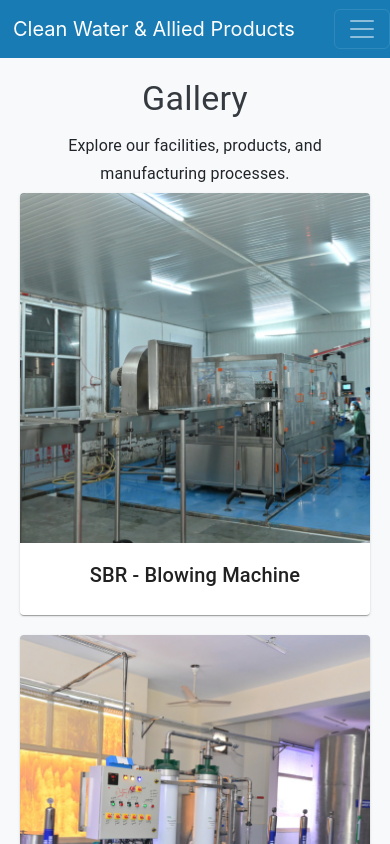
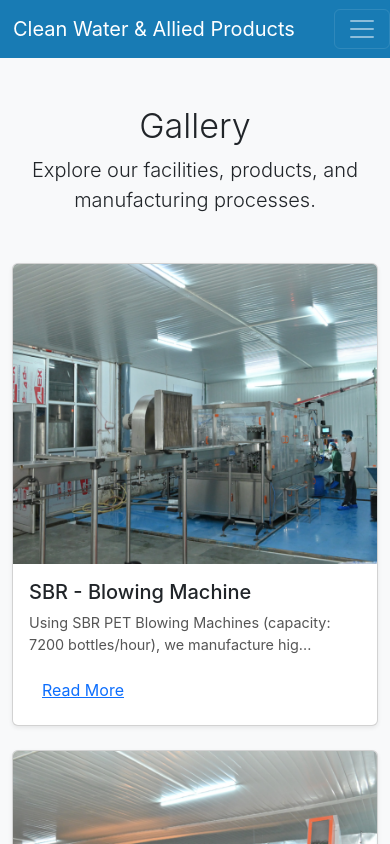
Before and after one commit to Abidimam7/water, a React (Create React App) app: page /gallery in a window 390 px wide. Shown: the top 844 px of the page. Built offline with nearby package versions, Linux system fonts and the light colour scheme.

Commit message:
first commit

```diff
--- a/package.json
+++ b/package.json
@@ -8,6 +8,7 @@
     "@mui/material": "^7.0.1",
     "@react-pdf-viewer/core": "^3.12.0",
     "@react-pdf-viewer/default-layout": "^3.12.0",
+    "animate.css": "^4.1.1",
     "aos": "^2.3.4",
     "axios": "^1.7.9",
     "bootstrap": "^5.3.3",
--- a/src/components/Gallery.css
+++ b/src/components/Gallery.css
@@ -1,59 +1,36 @@
-.gallery-container {
-    max-width: 1200px;  /* Limits the width for larger screens */
-    margin: 0 auto;     /* Centers the container */
-    padding: 20px;
-    text-align: center;
-  }
+/* Add extra gap below the header for a cleaner layout */
+.header-spacing {
+  margin-bottom: 3rem;
+}
 
-  .gallery-grid {
-    display: grid;
-    grid-template-columns: repeat(4, 1fr); /* 4 columns on large screens */
-    gap: 20px;
-    justify-items: center;
-  }
+.gallery-card {
+  transition: transform 0.3s ease, box-shadow 0.3s ease;
+}
 
-  /* Responsive breakpoints */
-  @media (max-width: 1024px) {
-    .gallery-grid {
-      grid-template-columns: repeat(3, 1fr);
-    }
-  }
+.gallery-card:hover {
+  transform: scale(1.03);
+  box-shadow: 0 8px 16px rgba(0,0,0,0.2);
+}
 
-  @media (max-width: 768px) {
-    .gallery-grid {
-      grid-template-columns: repeat(2, 1fr);
-    }
-  }
+.gallery-img {
+  height: 300px; /* Increased height for a larger image display */
+  object-fit: cover;
+  cursor: pointer;
+  transition: transform 0.3s ease;
+}
 
-  @media (max-width: 480px) {
-    .gallery-grid {
-      grid-template-columns: 1fr;
-    }
-  }
+.gallery-img:hover {
+  transform: scale(1.05);
+}
 
-  .gallery-item {
-    width: 100%;
-    transition: transform 0.3s ease-in-out;
-  }
+.modal-img {
+  max-width: 100%;
+  max-height: 90vh;
+  object-fit: contain;
+}
 
-  /* Square container for images */
-  .image-box {
-    position: relative;
-    width: 100%;
-    padding-top: 100%; /* 1:1 aspect ratio */
-    overflow: hidden;
-  }
 
-  .gallery-image {
-    position: absolute;
-    top: 0;
-    left: 0;
-    width: 100%;
-    height: 100%;
-    object-fit: cover;
-    transition: transform 0.3s ease;
-  }
-
-  .gallery-image:hover {
-    transform: scale(1.1);
-  }
+.small-description {
+  font-size: 0.9rem;
+  color: #555;
+}
--- a/src/components/Gallery.js
+++ b/src/components/Gallery.js
@@ -1,98 +1,148 @@
-import React from 'react';
-import { Card, CardMedia, CardContent, Typography, Box } from '@mui/material';
+import React, { useState } from 'react';
+import { Container, Row, Col, Card, Modal, Button } from 'react-bootstrap';
+import 'bootstrap/dist/css/bootstrap.min.css';
+import 'animate.css/animate.min.css';
 import './Gallery.css';
 
 const galleryData = [
   {
     src: `${process.env.PUBLIC_URL}/26.png`,
     title: 'SBR - Blowing Machine',
-    // description: 'Brief details about Company 01.',
+    description: 'Using SBR PET Blowing Machines (capacity: 7200 bottles/hour), we manufacture high-quality bottles on-site to maintain control over the integrity and quality of our packaging. The process is fully automated and monitored to minimize human contact.',
+  },
+  {
+    src: `${process.env.PUBLIC_URL}/28.png`,
+    title: 'Soda PET Blowing Machine – CSD Line',
+    description: 'High-efficiency SBR PET Blowing Machine (7200 BPH) dedicated to producing PET bottles for carbonated soft drinks, ensuring uniformity and strength for pressure-based beverages.',
   },
   {
     src: `${process.env.PUBLIC_URL}/34.png`,
     title: 'Ultra Filter- Natural Mineral water',
-    // description: 'Brief details about Company 02.',
+    description: 'Our Ultra Filtration (UF) System, a critical part of our water purification process, manufactured by Purewatertech, has a capacity of 10 KL and removes suspended solids, bacteria, and viruses while preserving essential minerals.',
   },
   {
     src: `${process.env.PUBLIC_URL}/36.png`,
-    title: 'Company 03',
-    description: 'Brief details about Company 03.',
+    title: 'Main Entrance – Kingfisher Plant',
+    description: 'The front gate of our Clean Water & Allied Products Pvt. Ltd. facility proudly showcases our flagship brand Kingfisher Packaged Drinking Water in a green, eco-friendly setting.',
   },
   {
-    src: `${process.env.PUBLIC_URL}/37.png`,
-    title: 'Company 04',
-    description: 'Brief details about Company 04.',
+    src: `${process.env.PUBLIC_URL}/38.png`,
+    title: 'Administrative Block – Head Office',
+    description: 'The central office building of Clean Water & Allied Products Pvt. Ltd., where management, quality control, and client coordination operations take place.',
   },
   {
     src: `${process.env.PUBLIC_URL}/18.png`,
-    title: 'Company 05',
-    description: 'Brief details about Company 05.',
+    title: 'Bottle Filling & Packaging Line',
+    description: 'Our filling lines, equipped with SATJAI Bottling machines (120 BPM), are operated by trained staff maintaining strict hygiene standards and wearing protective gear for contamination-free handling.',
   },
   {
     src: `${process.env.PUBLIC_URL}/19.png`,
-    title: 'Company 06',
-    description: 'Brief details about Company 06.',
+    title: 'Jar Filling & Large Volume Handling',
+    description: 'Utilizing 20-Litre Jar Filling Machines with CIM Technology, capable of handling 400 jars per hour, to cater to bulk requirements from institutions and commercial clients.',
   },
   {
     src: `${process.env.PUBLIC_URL}/20.png`,
-    title: 'Company 07',
-    description: 'Brief details about Company 07.',
+    title: 'Automatic Rinser Filler Capper – Water Line',
+    description: 'A fully automated machine that rinses, fills, and caps water bottles in a single streamlined process ensuring hygiene and speed in packaging.',
   },
   {
-    src: `${process.env.PUBLIC_URL}/21.png`,
-    title: 'Company 08',
-    description: 'Brief details about Company 08.',
+    src: `${process.env.PUBLIC_URL}/27.png`,
+    title: 'Juice Bottling Line – Upcoming Product Section',
+    description: 'A dedicated line for the upcoming Himalayan Clean Juice range, designed for hygienic and high-speed bottling across multiple SKUs from 160ml to 2000ml.',
   },
   {
     src: `${process.env.PUBLIC_URL}/22.png`,
-    title: 'Company 09',
-    description: 'Brief details about Company 09.',
+    title: 'PET Bottle Blowing Section – SBR Machine',
+    description: 'A fully automated SBR PET Blowing Machine with a capacity of 7200 bottles/hour, ensuring in-house production of bottles with rigorous quality and hygiene control.',
   },
   {
     src: `${process.env.PUBLIC_URL}/23.png`,
-    title: 'Company 10',
-    description: 'Brief details about Company 10.',
+    title: 'Water Filling Machine – SATJAI Bottling',
+    description: 'A high-speed SATJAI Bottling Machine (120 BPM) used for the hygienic and efficient filling of packaged drinking water bottles.',
   },
   {
     src: `${process.env.PUBLIC_URL}/24.png`,
-    title: 'Company 11',
-    description: 'Brief details about Company 11.',
+    title: 'Carbonated Soda Filling Line – CSD Section',
+    description: 'An automated Hiemense Bottling Line with a capacity of 200 BPM, dedicated to filling and packaging carbonated beverages like Jeera Soda and Energy Drinks.',
   },
   // Add more images and details as needed
 ];
 
 const Gallery = () => {
+  const [showModal, setShowModal] = useState(false);
+  const [selectedItem, setSelectedItem] = useState(null);
+
+  const handleOpenModal = (item) => {
+    setSelectedItem(item);
+    setShowModal(true);
+  };
+
+  const handleCloseModal = () => {
+    setShowModal(false);
+    setSelectedItem(null);
+  };
+
+  // Function to truncate description text to a specified length
+  const truncate = (text, maxLength) => {
+    if (text.length <= maxLength) return text;
+    return text.slice(0, maxLength) + '...';
+  };
+
   return (
-    <div className="gallery-container">
-      <Typography variant="h4" component="h2" align="center" gutterBottom>
-        Gallery
-      </Typography>
-      <Typography variant="subtitle1" align="center" gutterBottom>
-        Explore our facilities, products, and manufacturing processes.
-      </Typography>
-      <Box className="gallery-grid">
+    <Container className="py-5">
+      <header className="text-center header-spacing">
+        <h1 className="display-4">Gallery</h1>
+        <p className="lead">
+          Explore our facilities, products, and manufacturing processes.
+        </p>
+      </header>
+      <Row xs={1} sm={2} md={3} lg={4} className="g-4">
         {galleryData.map((item, index) => (
-          <Card key={index} className="gallery-item">
-            <Box className="image-box">
-              <CardMedia
-                component="img"
-                image={item.src}
+          <Col key={index} className="animate__animated animate__fadeInUp">
+            <Card className="h-100 shadow-sm gallery-card">
+              <Card.Img
+                variant="top"
+                src={item.src}
                 alt={item.title}
-                className="gallery-image"
+                className="gallery-img"
+                onClick={() => handleOpenModal(item)}
               />
-            </Box>
-            <CardContent>
-              <Typography variant="h6" component="div">
-                {item.title}
-              </Typography>
-              <Typography variant="body2" color="text.secondary">
-                {item.description}
-              </Typography>
-            </CardContent>
-          </Card>
+              <Card.Body>
+                <Card.Title>{item.title}</Card.Title>
+                <Card.Text className="small-description">
+                  {truncate(item.description, 80)}
+                </Card.Text>
+                <Button variant="link" onClick={() => handleOpenModal(item)}>
+                  Read More
+                </Button>
+              </Card.Body>
+            </Card>
+          </Col>
         ))}
-      </Box>
-    </div>
+      </Row>
+
+      {selectedItem && (
+        <Modal
+          show={showModal}
+          onHide={handleCloseModal}
+          centered
+          size="lg"
+          animation={true}
+        >
+          <Modal.Header closeButton className="modal-header-custom">
+            <Modal.Title>{selectedItem.title}</Modal.Title>
+          </Modal.Header>
+          <Modal.Body>
+            <img
+              src={selectedItem.src}
+              alt={selectedItem.title}
+              className="img-fluid modal-img"
+            />
+            <p className="mt-3">{selectedItem.description}</p>
+          </Modal.Body>
+        </Modal>
+      )}
+    </Container>
   );
 };
 
```
Also changed, not shown: src/components/Home.js (+16 -7 lines), public/40.jpg (added), 1 other file (tests, documents, lock files or other folders).
